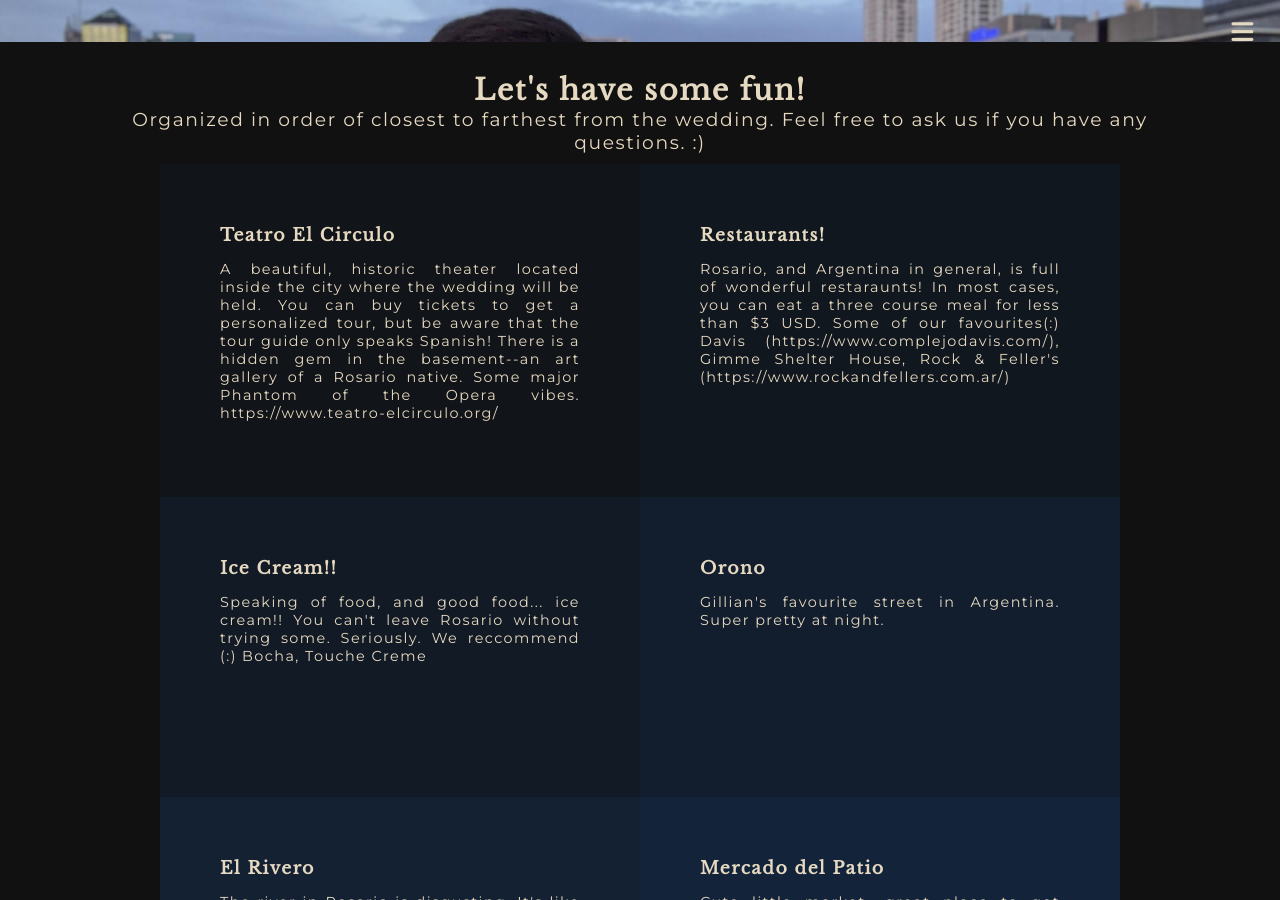
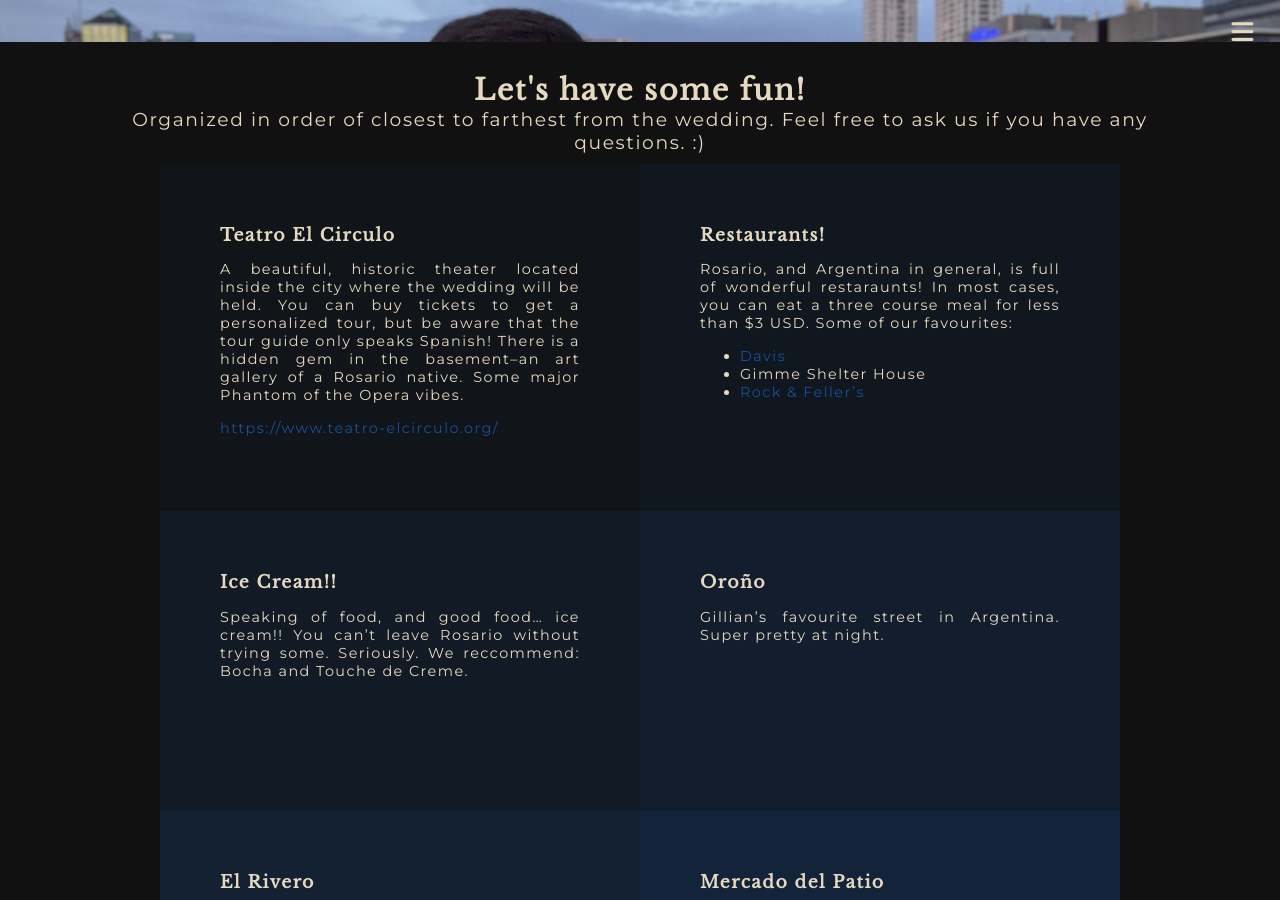
Before and after one commit to lisandroct/webecome.family, a Jekyll site: the page built from things-to-do.md, in a window 1280 px wide and 900 px high, scrolled down 498 px. Built offline with Jekyll 4.4.1, drawn with Linux system fonts in a browser that asks for light colours; nearby versions of some CDN libraries; some of the changed text lies outside the part shown.

Commit message:
Fix yml files

```diff
--- a/_data/events.yml
+++ b/_data/events.yml
@@ -5,7 +5,7 @@ wedding:
     Parroquia San Ramón Nonato
     575 Punta Lara, Rosario, Argentina
   date: Friday, January 7, 2022
-  time: 05:30 PM
+  time:
   attire: Formal
 
 reception:
@@ -13,7 +13,7 @@ reception:
   subtitle: Let's party!
   location: Rosario, Argentina
   date: Friday, January 7, 2022
-  time: 05:30 PM
+  time:
   attire: Formal
 
 civil:
--- a/_data/faq.yml
+++ b/_data/faq.yml
@@ -4,6 +4,7 @@
 - title: What's the difference between the Argentina/Vegas weddings? Which one should I go to?
   content: |
     You are more than welcome to come to both celebrations. However, we understand that it's been a tough year financially, and Argentina is a looong flight. Hopefully this will help you know what to expect for both celebrations and make your decision accordingly. :)
+
     In Argentina, there will be a big, traditional wedding in a church, with a night of celebration to follow--dinner, open bar, dancing, etc. Vegas will be a more casual, laid back celebration. We'll be tying the knot (civilly) on the strip, and celebrating after with a big brunch.
 
 - title: Which airport should I fly into in Argentina?
@@ -25,7 +26,7 @@
   content: It wouldn't hurt, but again, you can probably get by without it.
 
 - title: Where are you registered?
-  content: www.zola.com/registry/gillianandlisandro
+  content: <www.zola.com/registry/gillianandlisandro>
 
 - title: Other questions?
   content: Text Gillian or Lisandro or email us at hey@webecome.family
--- a/_data/things-to-do.yml
+++ b/_data/things-to-do.yml
@@ -1,50 +1,67 @@
 - title: Teatro El Circulo
-  content: A beautiful, historic theater located inside the city where the wedding will be held. You can buy tickets to get a personalized
+  content: |
+    A beautiful, historic theater located inside the city where the wedding will be held. You can buy tickets to get a personalized
     tour, but be aware that the tour guide only speaks Spanish! There is a hidden gem in the basement--an art gallery of a Rosario native.
-    Some major Phantom of the Opera vibes. https://www.teatro-elcirculo.org/
+    Some major Phantom of the Opera vibes.
+
+    <https://www.teatro-elcirculo.org/>
 
 - title: Restaurants!
-  content: Rosario, and Argentina in general, is full of wonderful restaraunts! In most cases, you can eat a three course meal for less
-    than $3 USD. Some of our favourites(:) Davis (https://www.complejodavis.com/), Gimme Shelter House, Rock & Feller's
-    (https://www.rockandfellers.com.ar/)
+  content: |
+    Rosario, and Argentina in general, is full of wonderful restaraunts! In most cases, you can eat a three course meal for less
+    than $3 USD. Some of our favourites:
+      - [Davis](https://www.complejodavis.com/)
+      - Gimme Shelter House
+      - [Rock & Feller's](https://www.rockandfellers.com.ar/)
 
 - title: Ice Cream!!
-  content: Speaking of food, and good food... ice cream!! You can't leave Rosario without trying some. Seriously. We reccommend (:)
-    Bocha, Touche Creme
+  content: |
+    Speaking of food, and good food... ice cream!! You can't leave Rosario without trying some. Seriously. We reccommend: Bocha and Touche de Creme.
 
-- title: Orono
+- title: Oroño
   content: Gillian's favourite street in Argentina. Super pretty at night.
 
 - title: El Rivero
-  content: The river in Rosario is disgusting. It's like the chocolate river in Willy Wonka, except its not chocolate. Lichi promises
+  content: |
+    The river in Rosario is disgusting. It's like the chocolate river in Willy Wonka, except its not chocolate. Lichi promises
     there's no poop, but Gillian's not so sure. Despite this, it's beautiful to walk along. There are so many fun restaurants and buildings
     to look at!
 
 - title: Mercado del Patio
-  content: Cute little market- great place to get souvenirs/gifts from Argentina. There's a lovely little restaurant called Churrasquito
-    inside.
+  content: |
+    Cute little market- great place to get souvenirs/gifts from Argentina. There's a lovely little restaurant called Churrasquito inside.
 
 - title: The Beach!
-  content: You can take a ferry (La Fluvial) from Rosario to a little island in the middle of the river and spend a day in the sun! Just
+  content: |
+    You can take a ferry (La Fluvial) from Rosario to a little island in the middle of the river and spend a day in the sun! Just
     be sure to pack sunscreen and a swimsuit you don't care about... remember what I said about the brown water? Yeah. It stained
     my favourite swimsuit.
 
 - title: 4 D Theater
-  content: The movie will probably be in Spanish, but the experience is totally worth it.
+  content: |
+    The movie will probably be in Spanish, but the experience is totally worth it.
 
 - title: Temaiken Zoo
-  content: Super neat, humongous zoo just outside of Buenos Aires. https://www.temaiken.org.ar/
+  content: |
+    Super neat, humongous zoo just outside of Buenos Aires.
+
+    <https://www.temaiken.org.ar/>
 
 - title: Recoleta Cemetery
-  content: AMAZING cemetery in Buenos Aires. Think New Orleans. Full of masoleums and cool history. Google maps says its temporarily closed
+  content: |
+    AMAZING cemetery in Buenos Aires. Think New Orleans. Full of masoleums and cool history. Google maps says its temporarily closed
     right now, so check before you plan to go! Hopefully things will open back up closer to the wedding. Fun fact- Lichi almost proposed in
     a cemetery (it was supposed to have the best view of the sunrise).
 
 - title: Wine Tasting
-  content: The land of Malbec, baby. This one's a plane ride away from Rosario, but definitely worth it. Gillian might even skip her honeymoon
-    to go with you. https://www.earthtrekkers.com/mendoza-wine-region-how-to-plan-visit/
+  content: |
+    The land of Malbec, baby. This one's a plane ride away from Rosario, but definitely worth it. Gillian might even skip her honeymoon
+    to go with you.
+
+    <https://www.earthtrekkers.com/mendoza-wine-region-how-to-plan-visit/>
 
 - title: Iguazu Falls
-  content: This is also quite a hike from Rosario... they're on the border between Rosario and Brazil, but its the largest waterfall in
+  content: |
+    This is also quite a hike from Rosario... they're on the border between Rosario and Brazil, but its the largest waterfall in
     the world (much bigger than Niagara), and looks absolutely stunning in photographs. And hey, if you make it there, might as well
     check out Brazil, too. :)
--- a/_layouts/list.html
+++ b/_layouts/list.html
@@ -16,7 +16,7 @@
                     {% for item in site.data[page-name] %}
                         <div class="question pure-u-1 pure-u-md-1-2">
                             <h1>{{ item.title }}</h1>
-                            <p>{{ item.content }}</p>
+                            <p>{{ item.content | markdownify }}</p>
                         </div>
                     {% endfor %}
                 </div>
```
